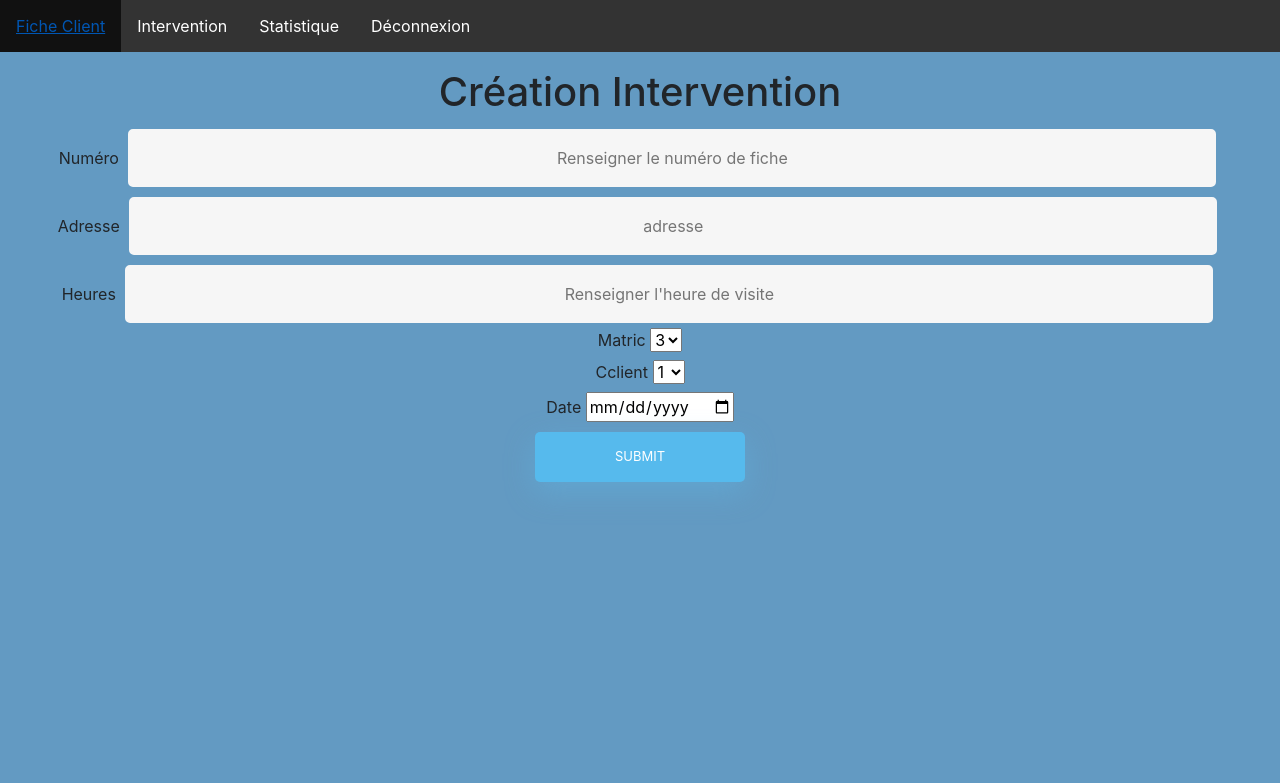
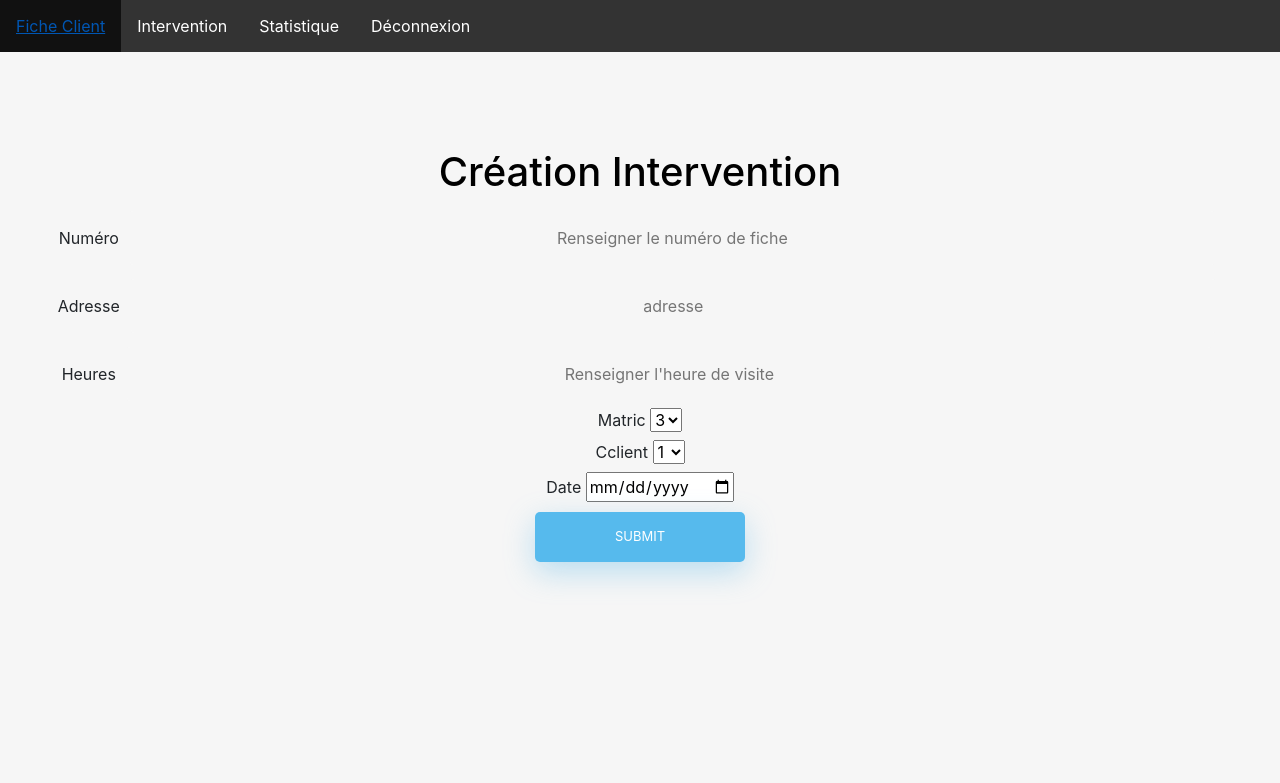
Before and after one commit to Squ3D/WNP, a PHP site: page /WEB/Alpha/Panel/Assistant/client.php in a window 1280 px wide. Shown: the top 783 px of the page. Run offline with PHP 8.4, Linux system fonts and the light colour scheme; data comes from the database, SQL or seed files in the repository.

Commit message:
Modif mineur du style
:)

```diff
--- a/WEB/Alpha/Panel/Assistant/client.php
+++ b/WEB/Alpha/Panel/Assistant/client.php
@@ -74,12 +74,14 @@ if (isset($_POST['create'])) {
     <li><a href="./client.php">Fiche Client</a></a></li>
     <li><a href="./intervention.php">Intervention</a></a></li>
     <li><a href="./statistique.php">Statistique</a></li>
-    <li><a href="https://www.naimo.me/CASHCASH/logout.php" value="deco">Déconnexion</a></li>
+    <li><a href="kicked.php" value="deco">Déconnexion</a></li>
 </ul>
 
 
 <body background-color : blue>
-<center><h1>Création Intervention</h1></center>
+<p><font color="transparent">&nbsp</font></p>
+<p><font color="transparent">&nbsp</font></p>
+<center><h1 class="hab"><font color="black">Création Intervention</font></h1></center>
 
 <div id="box">
     <form name="watka" method="post">
--- a/WEB/Beta/CSS/style.css
+++ b/WEB/Beta/CSS/style.css
@@ -5,7 +5,12 @@ a {
     text-decoration: none;
     font-weight: 400;
 }
+h1 {
 
+    color:black;
+
+
+   }
 h2 {
     text-align: center;
     font-size: 16px;
@@ -20,7 +25,7 @@ h2 {
 /* STRUCTURE */
 
 body {
-    background: #639ac2;;
+    background: #f6f6f6;
 }
 
 .wrapper {
--- a/WEB/Beta/Panel/Assistant/kicked.php
+++ b/WEB/Beta/Panel/Assistant/kicked.php
@@ -8,4 +8,5 @@
 
 
 <p>
-<center><h1>Vous tentez d'accéder à un espace protégé</center></h1></p>
+<center><h1>Vous n'êtes pas authentifié</center></h1></p>
+<center><h3>Veuillez vous authentifier  en cliquant <a href="../../index.php">ici</a></center></h3></p>
--- a/WEB/Beta/Panel/kicked.php
+++ b/WEB/Beta/Panel/kicked.php
@@ -9,3 +9,4 @@
 
 <p>
 <center><h1>Vous tentez d'accéder à un espace protégé</center></h1></p>
+<center><h3>Veuillez vous authentifier  en cliquant <a href="../index.php">ici</a></center></h3></p>
```
Also changed, not shown: WEB/Beta/Panel/logout.php (added, +16 -0 lines).
